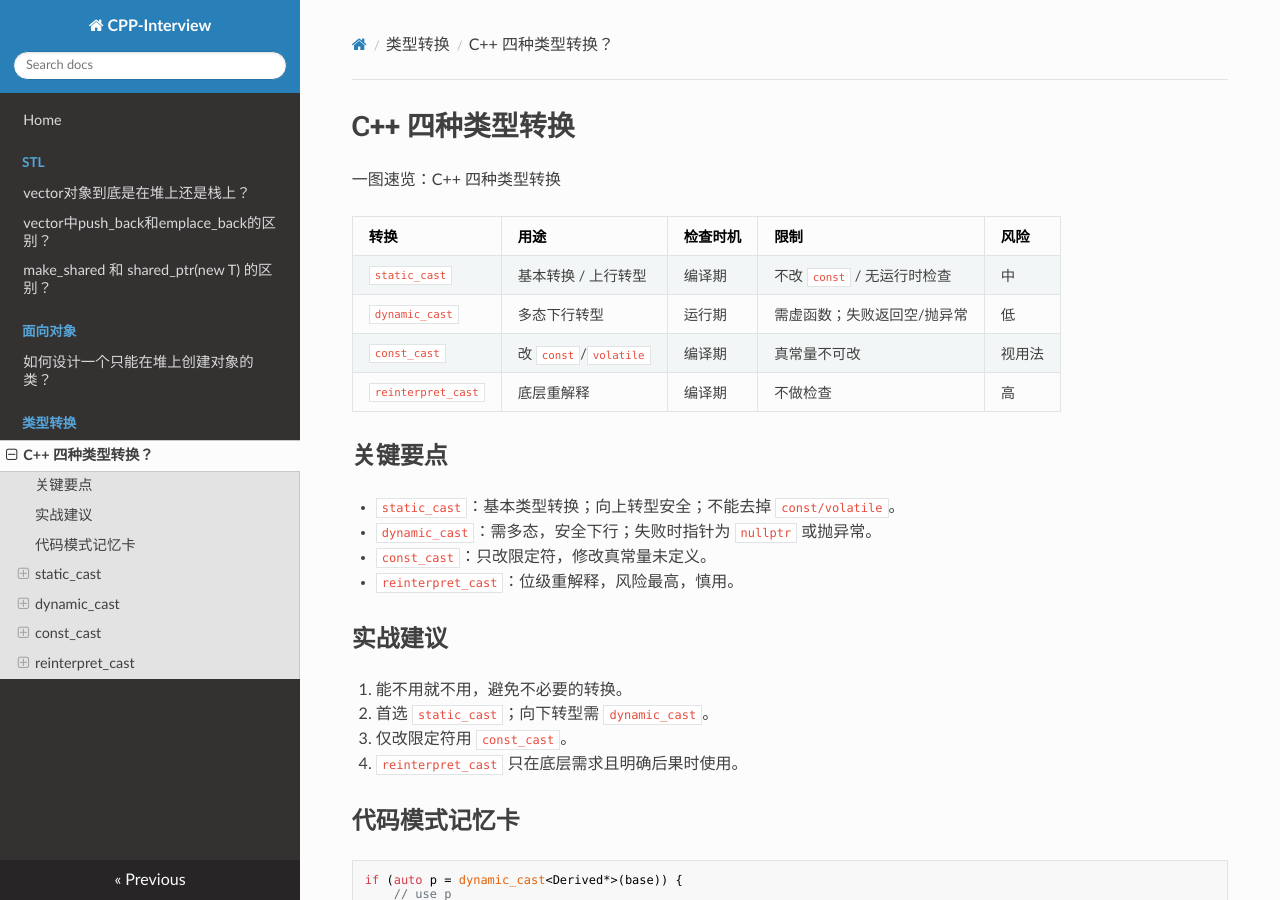
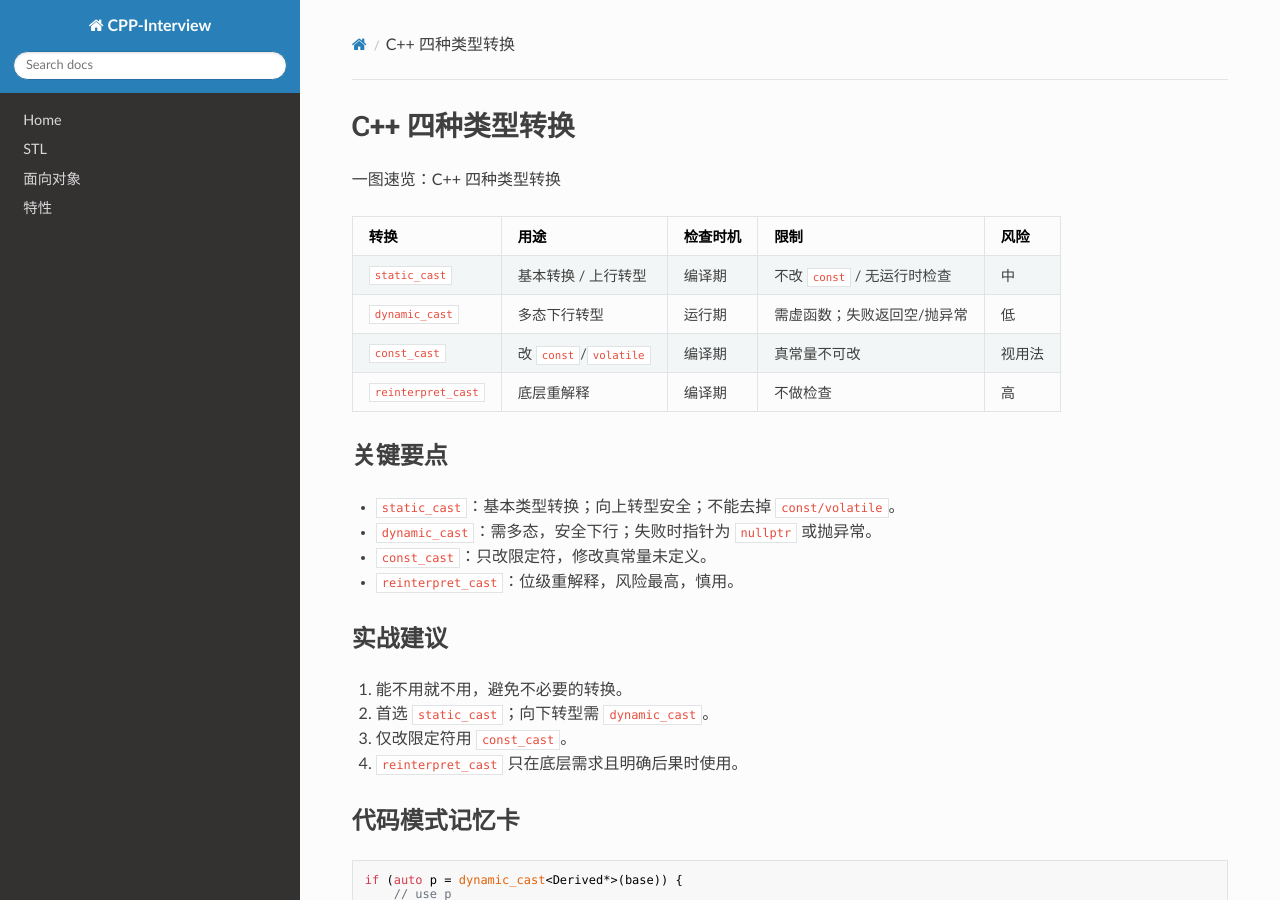
Before and after one commit to SwartzMss/CPP-Interview, an MkDocs documentation site: the page built from docs/language/type_conversion.md, in a window 1280 px wide and 900 px high. Built offline with MkDocs 1.6.1, drawn with Linux system fonts in a browser that asks for light colours; nearby versions of some CDN libraries.

Commit message:
docs: refine overview intros

```diff
--- a/mkdocs.yml
+++ b/mkdocs.yml
@@ -3,14 +3,9 @@
 site_description: C++ 面试
 nav:
   - Home: index.md
-  - STL:
-    - vector对象到底是在堆上还是栈上？: stl/vector_memory.md
-    - vector中push_back和emplace_back的区别？: stl/push_back_vs_emplace_back.md
-    - make_shared 和 shared_ptr(new T) 的区别？: stl/make_shared_vs_shared_ptr.md
-  - 面向对象:
-    - 如何设计一个只能在堆上创建对象的类？: oop/heap_only_class.md
-  - 类型转换:
-    - C++ 四种类型转换？: type_conversion.md
+  - STL: stl.md
+  - 面向对象: oop.md
+  - 特性: language.md
 theme:
   name: readthedocs
 
```
Also changed, not shown: docs/language.md (added, +9 -0 lines), docs/oop.md (added, +9 -0 lines), docs/stl.md (added, +11 -0 lines), docs/language/type_conversion.md (renamed from docs/type_conversion.md).
